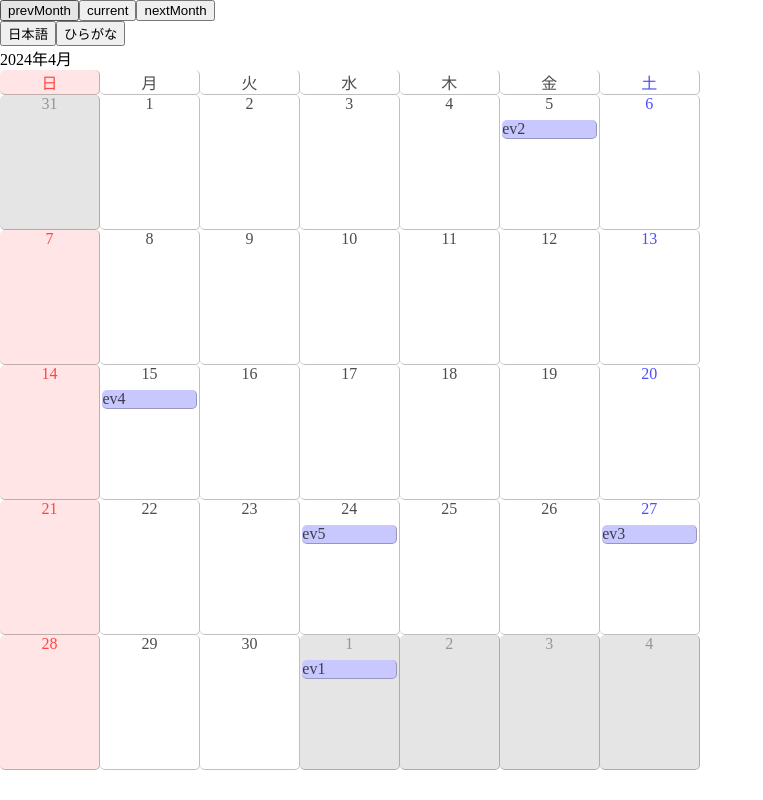
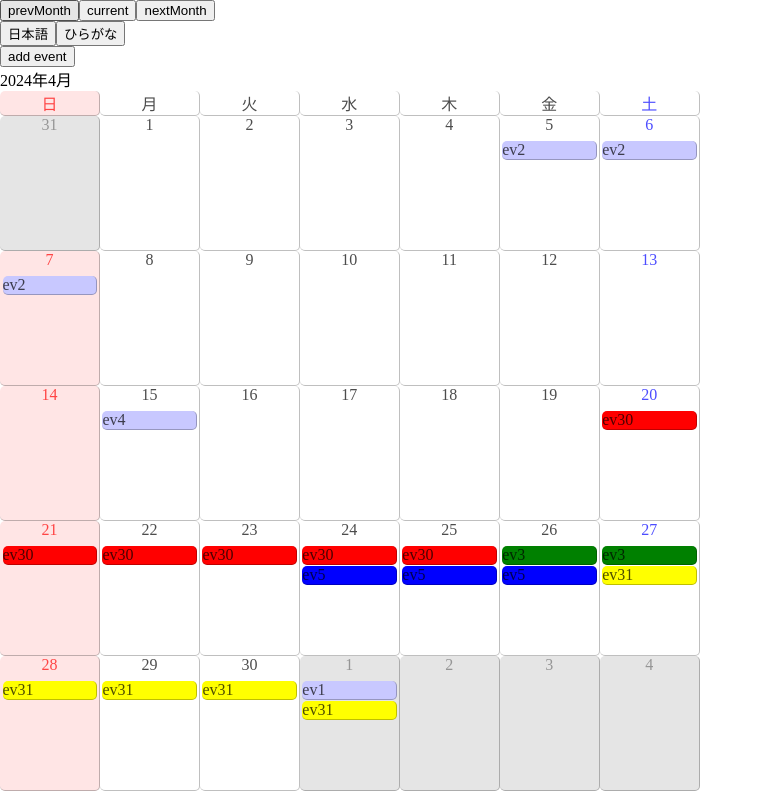
Before and after one commit to kettleTeacues/pofareng_exp, a Next.js app in the folder containers/frontend/: page / in a window 1280 px wide. Shown: the whole page, without its empty margins (0-763 px from the left). Built offline with nearby package versions, Linux system fonts and the light colour scheme.

Commit message:
イベントのレイアウトロジックを仮実装

```diff
--- a/containers/frontend/src/app/page.tsx
+++ b/containers/frontend/src/app/page.tsx
@@ -20,13 +20,26 @@ const Dashboard = () => {
             },
             {
                 startDate: new Date(2024, 3, 5),
-                endDate: new Date(2024, 3, 5),
+                endDate: new Date(2024, 3, 7),
                 title: 'ev2',
             },
             {
-                startDate: new Date(2024, 3, 27),
+                startDate: new Date(2024, 3, 26),
                 endDate: new Date(2024, 3, 27),
                 title: 'ev3',
+                color: 'green',
+            },
+            {
+                startDate: new Date(2024, 3, 20),
+                endDate: new Date(2024, 3, 25),
+                title: 'ev30',
+                color: 'red',
+            },
+            {
+                startDate: new Date(2024, 3, 27),
+                endDate: new Date(2024, 4, 1),
+                title: 'ev31',
+                color: 'yellow',
             },
             {
                 startDate: new Date(2024, 3, 15),
@@ -35,14 +48,23 @@ const Dashboard = () => {
             },
             {
                 startDate: new Date(2024, 3, 24),
-                endDate: new Date(2024, 3, 24),
+                endDate: new Date(2024, 3, 26),
                 title: 'ev5',
+                color: 'blue',
             },
         ]);
     }, []);
 
     let dateStringJa =  {'0': '日', '1': '月', '2': '火', '3': '水', '4': '木', '5': '金', '6': '土'};
     let dateStringHIra =  {'0': 'にち', '1': 'げつ', '2': 'か', '3': 'すい', '4': 'もく', '5': 'きん', '6': 'ど'};
+
+    const addEvent = () => {
+        setEvent([...event, {
+            startDate: new Date(2024, dispDate.getMonth(), 20),
+            endDate: new Date(2024, dispDate.getMonth(), 20),
+            title: 'ev6',
+        }])
+    }
 
     return <>
         <button onClick={() => setDispMonth(new Date(dispDate.setMonth(dispDate.getMonth() - 1)))}>prevMonth</button>
@@ -51,6 +73,8 @@ const Dashboard = () => {
         <br />
         <button onClick={() => setDsLocal(dateStringJa)}>日本語</button>
         <button onClick={() => setDsLocal(dateStringHIra)}>ひらがな</button>
+        <br />
+        <button onClick={addEvent}>add event</button>
         <div>{`${dispDate.getFullYear()}年${dispDate.getMonth()+1}月`}</div>
         <MonthCalendar
             date={dispDate}
--- a/containers/frontend/src/components/Calendars.tsx
+++ b/containers/frontend/src/components/Calendars.tsx
@@ -14,21 +14,53 @@ const defaultDayStrings: DayStrings = {
 }
 let ds: DayStrings = JSON.parse(JSON.stringify(defaultDayStrings));
 
+const initEnvent = (event: CalendarEvent[]) => {
+    event.forEach((event) => event.priority = undefined);
+    event.sort((a, b) => {
+        let aLength = a.endDate.getTime() - a.startDate.getTime();
+        let bLength = b.endDate.getTime() - b.startDate.getTime();
+        return bLength - aLength;
+    });
+};
 const addEvent = (processDate: Date, calendarEvents: CalendarEvent[]) => {
-    let processDateStr = processDate.getFullYear().toString() + processDate.getMonth().toString() + processDate.getDate().toString();
+    let processDateStr = `${processDate.getFullYear()}${('0'+(processDate.getMonth()+1)).slice(-2)}${('0'+processDate.getDate()).slice(-2)}`;
 
     // 当日のイベントを取得
     let todayEvents = calendarEvents.filter(event => {
-        let startDateStr = event.startDate.getFullYear().toString() + event.startDate.getMonth().toString() + event.startDate.getDate().toString();
-        let endDateStr = event.endDate.getFullYear().toString() + event.endDate.getMonth().toString() + event.endDate.getDate().toString();
+        let startDateStr = `${event.startDate.getFullYear()}${('0'+(event.startDate.getMonth()+1)).slice(-2)}${('0'+event.startDate.getDate()).slice(-2)}`;
+        let endDateStr = `${event.endDate.getFullYear()}${('0'+(event.endDate.getMonth()+1)).slice(-2)}${('0'+event.endDate.getDate()).slice(-2)}`;
         return startDateStr <= processDateStr && processDateStr <= endDateStr;
     })
+    if (todayEvents.length == 0) { return; }
+
+    // 表示順を設定
+    // すでに使われている表示順（行）を取得
+    let usedPriority:number[] = [];
+    todayEvents.forEach((event) => {
+        if (event.priority != undefined) {
+            usedPriority.push(event.priority);
+        }
+    });
+    // 表示順が未定義のとき、未使用の表示順を設定
+    todayEvents.forEach((event) => {
+        if (event.priority != undefined) {
+            return;
+        } else {
+            let i = 0;
+            while (usedPriority.includes(i)) { i++; }
+            event.priority = i;
+            usedPriority.push(i);
+        }
+    });
+    // ソート
+    todayEvents.sort((a, b) => (a.priority || 0)  - (b.priority || 0));
 
     // エレメントを生成して返却
-    return todayEvents.map((event, index) => {
+    return todayEvents.map((event, i) => {
         return <div
             className='calendar-event'
-            key={index}
+            key={i}
+            style={{background: event.color}}
         >
             {event.title}
         </div>
@@ -68,12 +100,15 @@ export const MonthCalendar = ({
     style,
     event=[],
 }: MonthCalendarProps) => {
-
+    console.log('Render MonthCalendar()');
+    initEnvent(event);
     // 曜日文字列を生成、dayStringsがあればlocal文字列を設定
     if (dayStrings) {
         Object.keys(ds).forEach(num => ds[num].local = dayStrings[num]);
     }
     const CalendarUnderlay = () => {
+        console.log('Render CalendarUnderlay()');
+
         let processDate = new Date(date.getFullYear(), date.getMonth(), 1);
         let nextMonth = new Date(date.getFullYear(), date.getMonth() + 1, 1);
         let row = [];
@@ -111,6 +146,7 @@ export const MonthCalendar = ({
         </div>);
     }
     const CalendarOverlay = () => {
+        console.log('Render CalendarOverlay()');
         let processDate = new Date(date.getFullYear(), date.getMonth(), 1);
         let nextMonth = new Date(date.getFullYear(), date.getMonth() + 1, 1);
         let row = [];
--- a/containers/frontend/src/components/types/calendars.ts
+++ b/containers/frontend/src/components/types/calendars.ts
@@ -20,6 +20,7 @@ export interface CalendarEvent {
     title: string;
     description?: string;
     color?: string;
+    priority?: number;
 }
 export type MonthCalendarProps = {
     date?: Date;
```
